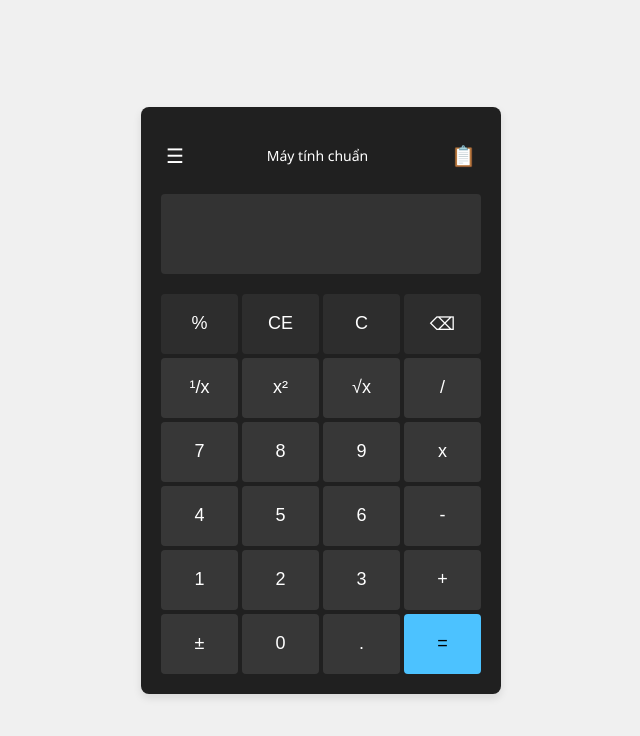
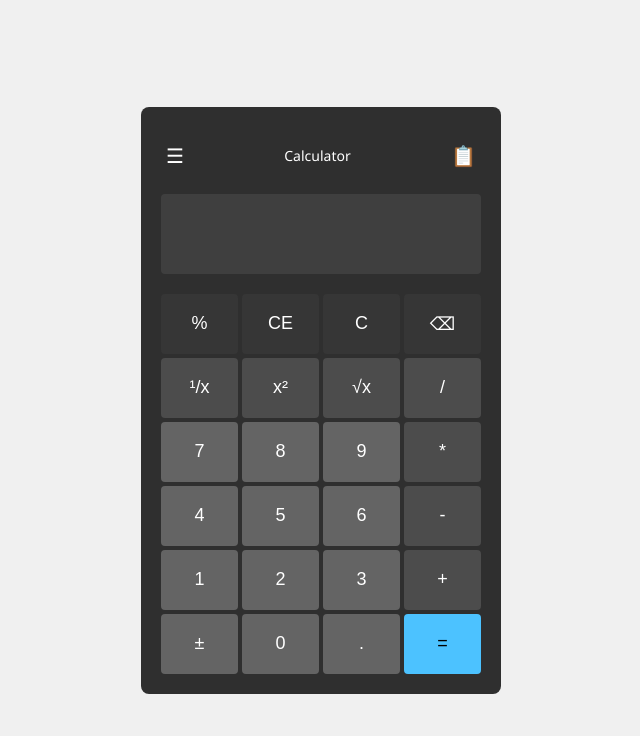
Before and after one commit to thangtran113/Calculator, a plain HTML site: page index.html in a window 1280 px wide. Shown: the whole page, without its empty margins (319-959 px from the left). Drawn offline with Linux system fonts and the light colour scheme.

Commit message:
update color

```diff
--- a/index.html
+++ b/index.html
@@ -3,7 +3,7 @@
 <head>
     <meta charset="UTF-8">
     <meta name="viewport" content="width=device-width, initial-scale=1.0">
-    <title>Máy Tính</title>
+    <title>Calculator</title>
     <link rel="stylesheet" href="styles.css">
     <script src="script.js"></script>
 </head>
@@ -13,13 +13,13 @@
             <div class="menu-item">
                 <span>☰</span>
                 <div class="dropdown-content">
-                    <a href="#">Chuẩn</a>
+                    <a href="#">Biểu đồ</a>
                     <a href="#">Khoa học</a>
                     <a href="#">Lập trình</a>
                     <a href="#">Đổi đơn vị</a>
                 </div>
             </div>
-            <span class="calculator-type">Máy tính chuẩn</span>
+            <span class="calculator-type">Calculator</span>
             <span class="history-btn">📋</span>
         </div>
         <input type="text" id="result" disabled>
@@ -35,7 +35,7 @@
             <button class="number" onclick="appendToResult('7')">7</button>
             <button class="number" onclick="appendToResult('8')">8</button>
             <button class="number" onclick="appendToResult('9')">9</button>
-            <button class="operation" onclick="appendToResult('*')">x</button>
+            <button class="operation" onclick="appendToResult('*')">*</button>
             <button class="number" onclick="appendToResult('4')">4</button>
             <button class="number" onclick="appendToResult('5')">5</button>
             <button class="number" onclick="appendToResult('6')">6</button>
--- a/styles.css
+++ b/styles.css
@@ -9,17 +9,16 @@ body {
 }
 
 .calculator {
-    background-color: #202020;
+    background-color: #202020ec;
     border-radius: 8px;
     padding: 20px;
     width: 320px;
-    box-shadow: 0 4px 8px rgba(0, 0, 0, 0.1);
 }
 
 #result {
     width: 100%;
     height: 80px;
-    background-color: #333;
+    background-color: #404040fe;
     border: none;
     color: white;
     font-size: 40px;
@@ -48,17 +47,17 @@ button {
 }
 
 .number {
-    background-color: rgba(255, 255, 255, 0.1);
+    background-color: rgba(255, 255, 255, 0.253);
     color: white;
 }
 
 .operation {
-    background-color: rgba(255, 255, 255, 0.1);
+    background-color: rgba(255, 255, 255, 0.137);
     color: white;
 }
 
 .special {
-    background-color: rgba(255, 255, 255, 0.06);
+    background-color: rgba(255, 255, 255, 0.032);
     color: white;
 }
 
```
